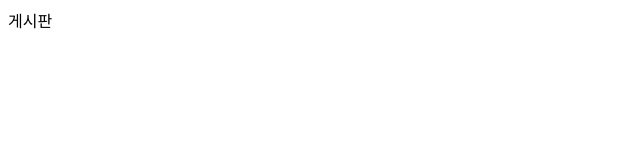
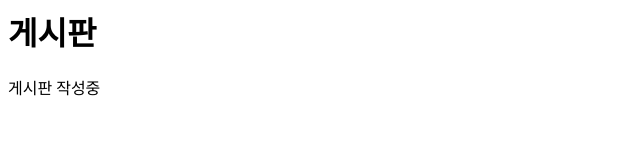
Before and after one commit to Kim-dilettante/git-test, a plain HTML site: page board.html in a window 1280 px wide. Shown: the whole page, without its empty margins (0-640 px from the left). Drawn offline with Linux system fonts and the light colour scheme.

Commit message:
update board.html

```diff
--- a/board.html
+++ b/board.html
@@ -3,7 +3,8 @@
 	</head>
 
 	<body>
-		게시판
+		<h1>게시판</h1>
+		게시판 작성중
 	</body>
 
 </html>
```
